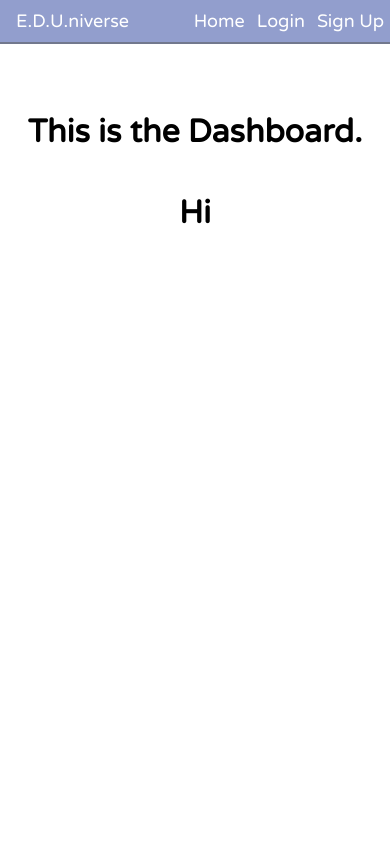
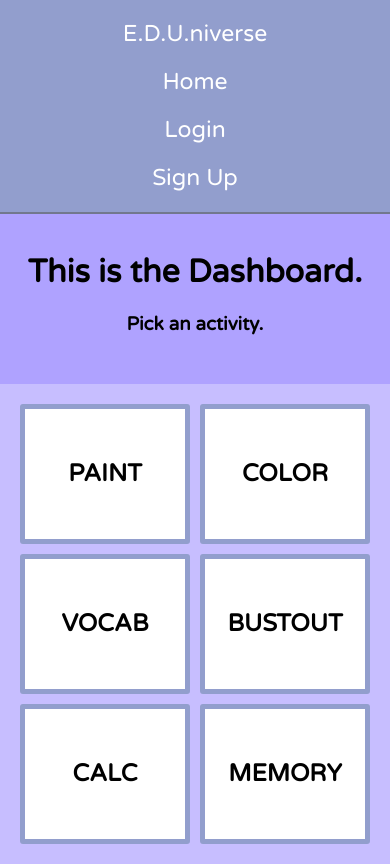
Before and after one commit to seancswanson/e.d.u.niverse, a React (Create React App) app in the folder client/: page / in a window 390 px wide. Built offline with nearby package versions, Linux system fonts and the light colour scheme.

Commit message:
CSS Grid onto dash board for a simple homepage for apps

```diff
--- a/client/src/App.css
+++ b/client/src/App.css
@@ -1,7 +1,19 @@
 /* CUSTOM STYLES */
+*,
+*:before,
+*:after {
+  box-sizing: inherit;
+}
 
 html {
   width: 100vw;
+  height: 100vh;
+  box-sizing: border-box;
+}
+
+body {
+  min-height: calc(100vh - 100px);
+  background: var(--pastelpurple);
 }
 
 h1,h2,h3,h4,h5 {
@@ -20,14 +32,11 @@ h1,h2,h3,h4,h5 {
 }
 
 /* NAV */
-
-
 nav {
   width: 100%;
   background-color: var(--grayblue);
   text-align: right;
-  padding-top: 10px;
-  padding-bottom: 10px;
+  padding: 10px;
   font-family: var(--heading-font);
   border-bottom: 2px solid var(--gray);
 }
@@ -53,7 +62,6 @@ nav ul {
 }
 
 nav li {
-  margin: 10px;
   display: inline-block;
   padding: 10px;
   color: white;
@@ -112,12 +120,36 @@ nav li {
 
 /* -- Main view */
 
+.div--container__dash_title {
+  position: relative;
+  top: -30px;
+}
+
 .div--gridcontainer__applinks{
+  padding: 20px;
+  width: 92%;
+  max-width: 600px;
+  height: auto;
+  margin: 0 auto;
   display: grid;
+  grid-auto-flow: row;
+  grid-template-rows: 150px 150px;
+  grid-template-columns: 1fr 1fr 1fr;
+  grid-gap: 10px;
+  justify-content: center;
+  background: rgba(255,255,255,.3);
+  border: 4px solid rgba(255,255,255,.1)
 }
 
 .div--grid__appitems {
-
+  display: grid;
+  justify-content: center;
+  align-items: center;
+  background: var(--white);
+  border: 5px solid var(--grayblue);
+  border-radius: 3px;
+  text-decoration: none;
+  color: black;
 }
 
 
@@ -125,3 +157,55 @@ nav li {
 .App {
   text-align: center;
 }
+
+@media only screen and (max-width: 500px) {
+
+  .div--gridcontainer__applinks{
+    grid-auto-rows:  140px;
+    grid-template-rows: 140px;
+    grid-template-columns: 1fr 1fr;
+    border: none;
+    width: 100%;
+  }
+
+  nav {
+    text-align: center;
+  }
+
+  nav a {
+    display: block;
+    width: 100%;
+    font-size: 23px;
+    margin: 0 auto;
+    text-align: center;
+  }
+
+  nav a:hover {
+    background: none;
+    color: white;
+    font-weight: bold;
+  }
+  .div--container__brand {
+    width: 100%;
+    margin: 0 auto;
+    float: none;
+    margin-left: none;
+  }
+  .a--brand {
+    width: 100%;
+  }
+
+}
+
+@media only screen and (max-width: 330px) {
+  .div--gridcontainer__applinks{
+    grid-auto-rows:  150px;
+    grid-template-rows: 150px;
+    grid-template-columns: 1fr;
+    border: none;
+  }
+
+}
+
+@media only screen and (min-width: 500px) {
+}
--- a/client/src/dashboard/Dashboard.js
+++ b/client/src/dashboard/Dashboard.js
@@ -6,7 +6,12 @@ import { Link } from 'react-router-dom';
 const AppLinks = () => {
     return(
         <div className="div--gridcontainer__applinks">
-            <div className="div--grid__appitems"><h1>Hi</h1></div>
+            <Link to="/" className="div--grid__appitems"><h2>PAINT</h2></Link>
+            <Link to="/" className="div--grid__appitems"><h2>COLOR</h2></Link>
+            <Link to="/" className="div--grid__appitems"><h2>VOCAB</h2></Link>
+            <Link to="/" className="div--grid__appitems"><h2>BUSTOUT</h2></Link>
+            <Link to="/" className="div--grid__appitems"><h2>CALC</h2></Link>
+            <Link to="/" className="div--grid__appitems"><h2>MEMORY</h2></Link>
         </div>
 )
 }
@@ -17,7 +22,10 @@ class Dashboard extends Component {
     render(){
         return(
             <div>
-            <h1>This is the Dashboard.</h1>
+                <div class="div--container__dash_title">
+                    <h1>This is the Dashboard.</h1>
+                    <h3>Pick an activity.</h3>
+                </div>
             <AppLinks />
             </div>
         )
```
